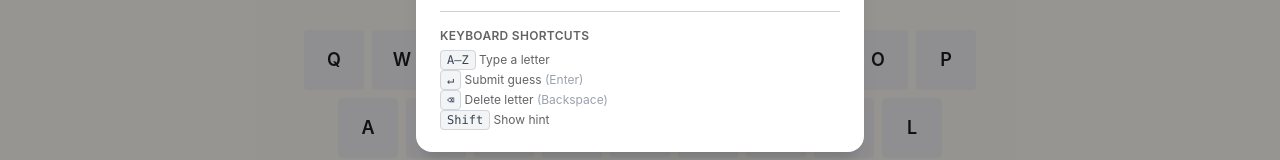
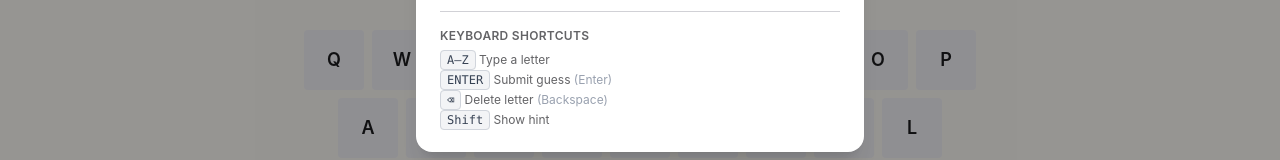
Before and after one commit to CesarSG/WordleGame, a React (Vite) app: page / in a window 1280 px wide. Both pictures are taken after a click on the button "How to play". Shown: the part 566-726 px from the top of the page. Built offline with nearby package versions, Linux system fonts and the light colour scheme.

Commit message:
fix: update keyboard shortcut label for submitting guess in InstructionsModal

```diff
--- a/src/components/InstructionsModal.tsx
+++ b/src/components/InstructionsModal.tsx
@@ -141,7 +141,7 @@ export default function InstructionsModal({
           </li>
           <li>
             <kbd className="px-1.5 py-0.5 rounded bg-gray-100 border border-gray-300 font-mono text-gray-700">
-              ↵
+              ENTER
             </kbd>{" "}
             Submit guess <span className="text-gray-400">(Enter)</span>
           </li>
```
